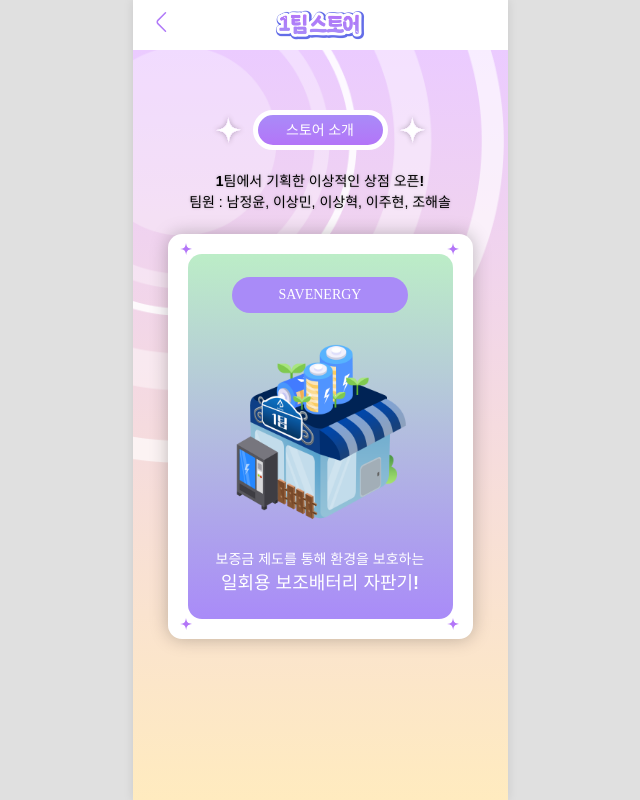
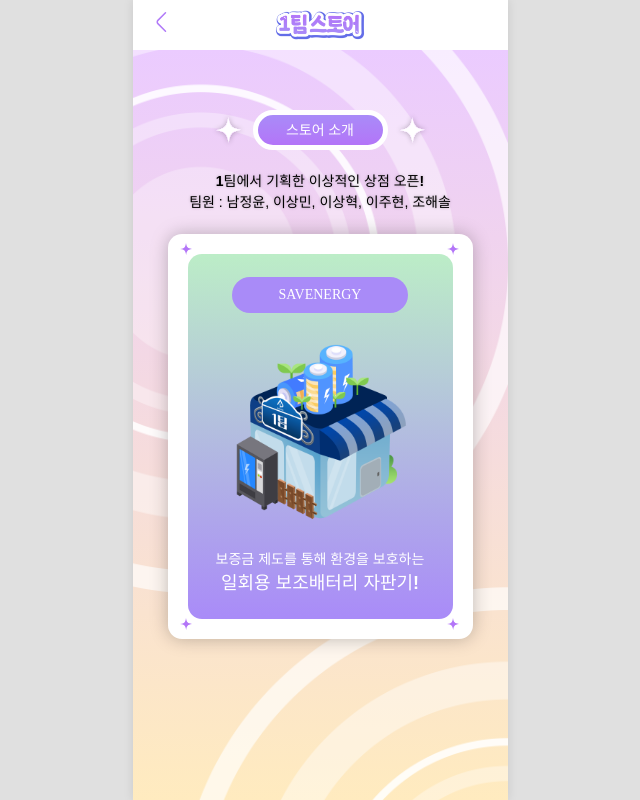
Before and after one commit to Hwijun-Kim/Ad-College, a React (Vite) app: page /firstteam in a window 1280 px wide. Shown: the whole page, without its empty margins (320-960 px from the left). Built offline with nearby package versions, Linux system fonts and the light colour scheme; a web font is replaced by a local one.

Commit message:
1차 최종본

```diff
--- a/index.html
+++ b/index.html
@@ -5,7 +5,7 @@
     <link rel="icon" type="image/png" href="/favicon.png" />
     <meta name="viewport" content="width=device-width, initial-scale=1.0, maximum-scale=1.0, user-scalable=no">
     <link rel="stylesheet" as="style" crossorigin href="https://cdn.jsdelivr.net/gh/orioncactus/pretendard@v1.3.8/dist/web/static/pretendard.css" />
-    <title>Vite + React + TS</title>
+    <title>adcollege_winter_이상한팝업스토어</title>
   </head>
   <body>
     <div id="root"></div>
--- a/src/pages/DetailPage.tsx
+++ b/src/pages/DetailPage.tsx
@@ -83,7 +83,7 @@ const Detail = styled.div`
   font-size: 12px;
 `;
 
-export const BackGroundImg = styled.img`
+const BackGroundImg = styled.img`
   width: 644px;
   height: 644px;
   position: absolute;
--- a/src/pages/FirstTeamPage.tsx
+++ b/src/pages/FirstTeamPage.tsx
@@ -21,8 +21,7 @@ import Img12 from "../assets/1Team/1T-12.png";
 import Img13 from "../assets/1Team/1T-13.png";
 import Img14 from "../assets/1Team/1T-14.png";
 
-import BackGround from "../assets/BackGround.png";
-import { BackGroundImg } from "./DetailPage.tsx";
+import LongBackGround from "../assets/LongBackground.png";
 
 const images = [
   Img1,
@@ -46,7 +45,7 @@ const FirstTeamPage = () => {
       <>
         <Header logoImage={FirstTeamLogo} />
         <TeamPageWrapper>
-          <BackGroundImg src={BackGround} alt="backGround" />
+          <TeamPageBackGround src={LongBackGround} alt="backGround" />
           <ComponentWrapper>
             <Title title={"스토어 소개"} />
             <TextWrapper>
@@ -89,6 +88,14 @@ export const TeamPageWrapper = styled.div`
   overflow-y: auto;
   position: relative;
   z-index: -9998;
+`;
+
+export const TeamPageBackGround = styled.img`
+  width: 100%;
+  height: auto;
+  z-index: -9999;
+  position: absolute;
+  left: 0%;
 `;
 
 export const ComponentWrapper = styled.div`
@@ -151,7 +158,7 @@ export const PreviewWrapper = styled.div`
 
 export const SectionDivider = styled.div`
   width: 100%;
-  height: 165px;
+  height: 156px;
 `;
 
 export const LinkButton = styled.button`
--- a/src/pages/MainPage.tsx
+++ b/src/pages/MainPage.tsx
@@ -100,7 +100,6 @@ const MainPage = () => {
           closable={false}
           footer={null}
           centered
-          width={"90%"}
           maskClosable={false}
           styles={{
             content: {
@@ -205,7 +204,7 @@ const ModalWrapper = styled.div`
 const PopupImage = styled.img`
   border-radius: 12px;
   width: 100%;
-  max-width: 500px;
+  max-width: 480px;
 `;
 
 const ModalButton = styled.div`
--- a/src/pages/SecondTeamPage.tsx
+++ b/src/pages/SecondTeamPage.tsx
@@ -10,7 +10,7 @@ import {
   PreviewWrapper,
   SectionDivider,
   StarIcon, StoreImg,
-  StorePreview, TeamPageWrapper, Text0, Text1, Text2,
+  StorePreview, TeamPageBackGround, TeamPageWrapper, Text0, Text1, Text2,
   TextWrapper
 } from "./FirstTeamPage.tsx";
 import StoreImage from "../assets/2teamStore.png";
@@ -33,8 +33,7 @@ import Img13 from "../assets/2Team/2T-13.jpg";
 import Img14 from "../assets/2Team/2T-14.jpg";
 import Img15 from "../assets/2Team/2T-15.jpg";
 
-import BackGround from "../assets/BackGround.png";
-import { BackGroundImg } from "./DetailPage.tsx";
+import LongBackGround from "../assets/LongBackground.png";
 
 const images = [
   Img1,
@@ -59,7 +58,7 @@ const SecondTeamPage = () => {
       <>
         <Header logoImage={SecondTeamLogo} />
         <TeamPageWrapper>
-          <BackGroundImg src={BackGround} alt="backGround" />
+          <TeamPageBackGround src={LongBackGround} alt="backGround" />
           <ComponentWrapper>
             <Title title={"스토어 소개"} />
             <TextWrapper>
--- a/src/pages/ThirdTeamPage.tsx
+++ b/src/pages/ThirdTeamPage.tsx
@@ -10,7 +10,7 @@ import {
   PreviewWrapper,
   SectionDivider,
   StarIcon, StoreImg,
-  StorePreview, TeamPageWrapper, Text0, Text1, Text2,
+  StorePreview, TeamPageBackGround, TeamPageWrapper, Text0, Text1, Text2,
   TextWrapper
 } from "./FirstTeamPage.tsx";
 import StoreImage from "../assets/3teamStore.png";
@@ -26,8 +26,7 @@ import Img6 from "../assets/3Team/3T-6.png";
 import Img7 from "../assets/3Team/3T-7.png";
 import Img8 from "../assets/3Team/3T-8.png";
 
-import BackGround from "../assets/BackGround.png";
-import { BackGroundImg } from "./DetailPage.tsx";
+import LongBackGround from "../assets/LongBackground.png";
 
 const images = [
   Img1,
@@ -45,7 +44,7 @@ const ThirdTeamPage = () => {
       <>
         <Header logoImage={ThirdTeamLogo} />
         <TeamPageWrapper>
-          <BackGroundImg src={BackGround} alt="backGround" />
+          <TeamPageBackGround src={LongBackGround} alt="backGround" />
           <ComponentWrapper>
             <Title title={"스토어 소개"} />
             <TextWrapper>
```
Also changed, not shown: src/assets/LongBackground.png (added).
